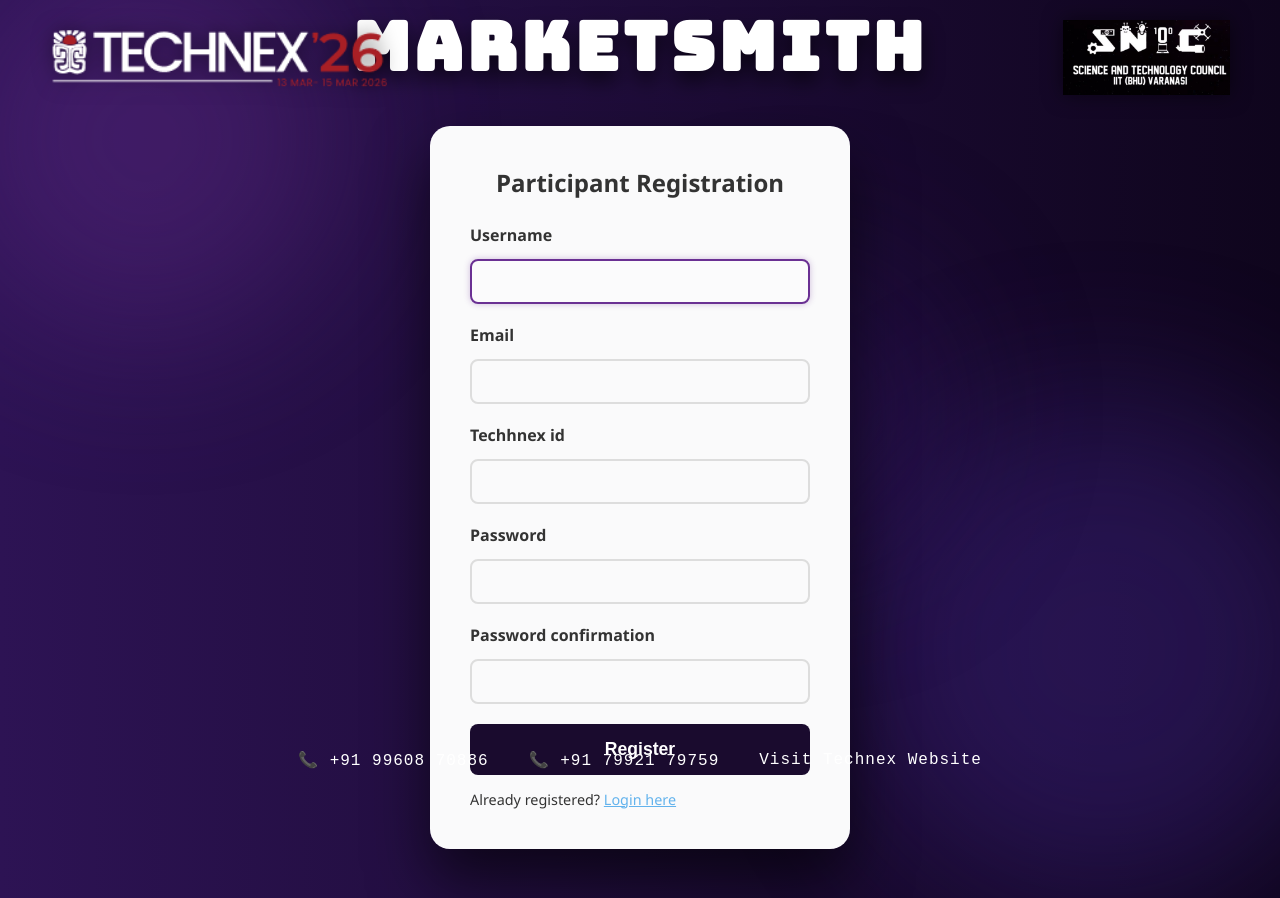
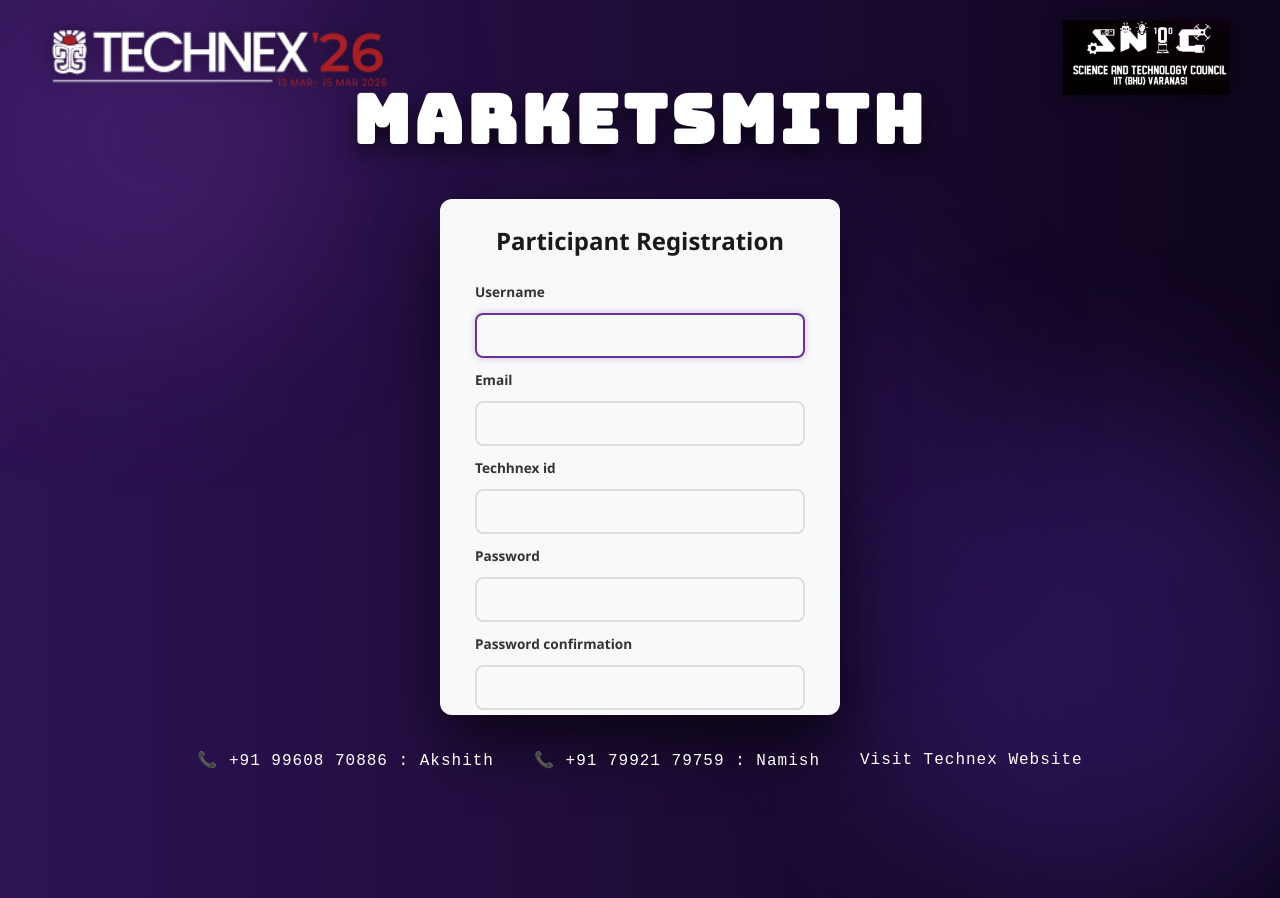
Before and after one commit to SuperShortPenguin/marketsmith, a Django app: page /accounts/register/ in a window 1280 px wide; the page is wider, and only the part inside the window is pictured. Run offline with Django 5.2, Linux system fonts and the light colour scheme.

Commit message:
Revamp registration form layout and styles

```diff
--- a/templates/accounts/register.html
+++ b/templates/accounts/register.html
@@ -1,12 +1,3 @@
-{% comment %} <h1>Register</h1>
-
-<form method="POST">
-    {% csrf_token %}
-    {{ form.as_p }}
-    <button type="submit">Register</button>
-</form> {% endcomment %}
-
-
 {% load static %}
 <!DOCTYPE html>
 <html lang="en">
@@ -16,6 +7,39 @@
     <title>REGISTER | Technex '26</title>
     <link href="https://fonts.googleapis.com/css2?family=Bungee&display=swap" rel="stylesheet">
     <link rel="stylesheet" href="{% static 'login.css' %}">
+    <style>
+        /* Targeted fixes to prevent footer overlap */
+        .login-card {
+            max-width: 400px; /* Keeps the box from getting too wide */
+            margin: 0 auto 60px auto; /* 60px bottom margin keeps it above the footer */
+            padding: 25px 35px; /* Compacting the inner padding */
+            background-color: #f8f9fa; /* Assuming this from your image */
+            border-radius: 12px;
+            max-height: 75vh; /* Prevents the box from stretching off-screen */
+            overflow-y: auto; /* Adds a scrollbar inside the box if needed */
+        }
+        .input-field {
+            margin-bottom: 12px; /* Tighter spacing between inputs */
+        }
+        .input-field label {
+            font-size: 0.85rem;
+            font-weight: bold;
+        }
+        .input-field input {
+            width: 100%;
+            padding: 8px;
+            margin-top: 4px;
+            box-sizing: border-box;
+            border-radius: 6px;
+            border: 1px solid #ccc;
+        }
+        .login-submit {
+            width: 100%;
+            padding: 10px;
+            margin-top: 10px;
+            border-radius: 6px;
+        }
+    </style>
 </head>
 <body>
     <div class="bg-3d-container">
@@ -35,7 +59,7 @@
         <h1 class="hero-title">MARKETSMITH</h1>
 
         <div class="login-card">
-            <h2>Participant Registration</h2>
+            <h2 style="text-align:center; color:#1a1a1a; margin-top:0;">Participant Registration</h2>
             <form method="POST">
                 {% csrf_token %}
 
@@ -44,7 +68,7 @@
                     <label>{{ field.label }}</label>
                     {{ field }}
                     {% if field.errors %}
-                        <p class="error-prompt" style="display:block;">{{ field.errors.0 }}</p>
+                        <p class="error-prompt" style="display:block; color:red; font-size:0.8rem; margin:2px 0 0 0;">{{ field.errors.0 }}</p>
                     {% endif %}
                 </div>
                 {% endfor %}
@@ -52,14 +76,14 @@
                 <button type="submit" class="login-submit">Register</button>
             </form>
 
-            <p style="margin-top: 15px; font-size: 0.9rem;">
+            <p style="margin-top: 15px; font-size: 0.9rem; text-align:center; color:#333;">
                 Already registered? <a href="{% url 'login' %}" style="color: #63b3ed;">Login here</a>
             </p>
         </div>
 
         <footer class="single-line-footer">
-            <span class="footer-item">📞 +91 99608 70886</span>
-            <span class="footer-item">📞 +91 79921 79759</span>
+            <span class="footer-item">📞 +91 99608 70886 : Akshith</span>
+            <span class="footer-item">📞 +91 79921 79759 : Namish</span>
             <a href="https://www.technex.in/" target="_blank" class="footer-link">
                 Visit Technex Website
             </a>
```
